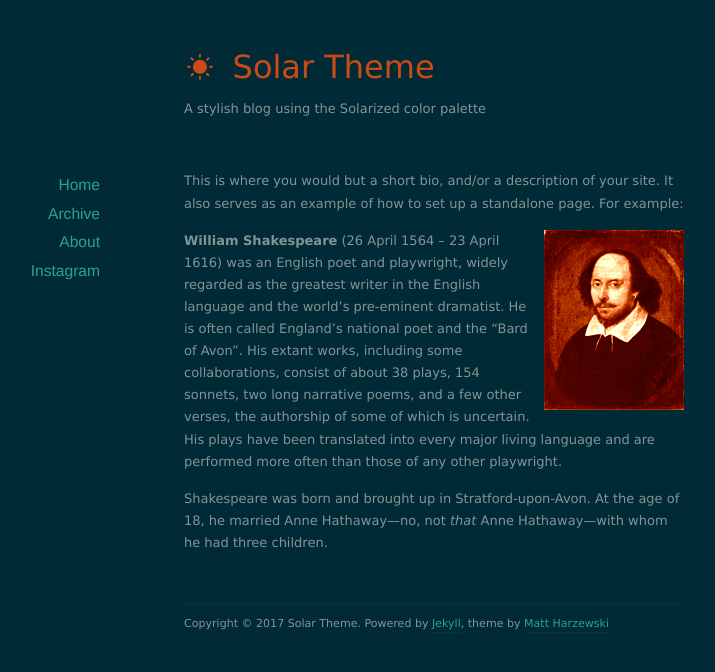
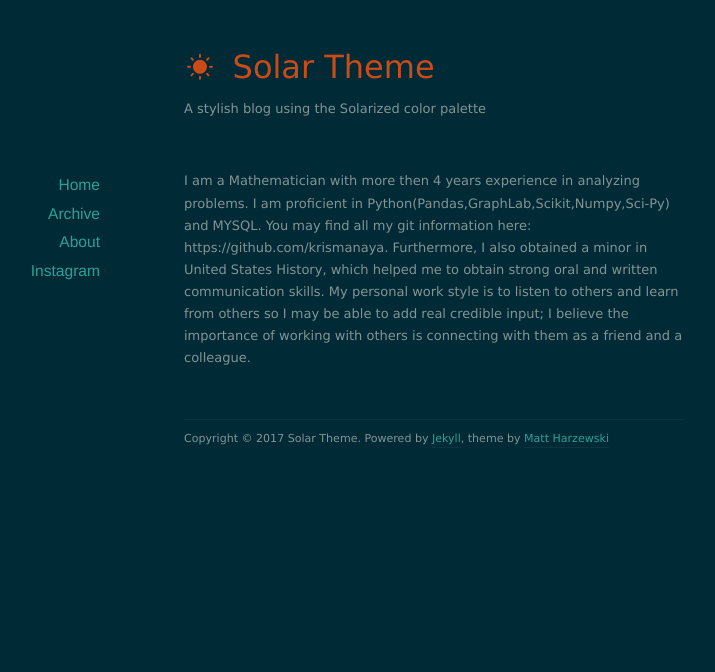
Before and after one commit to krismanaya/krismanaya.github.io, a Jekyll site: the page built from about/index.markdown, in a window 1280 px wide. Shown: the top 672 px of the page, without its empty margins (206-921 px from the left). Built offline with Jekyll 4.4.1, drawn with Linux system fonts in a browser that asks for light colours; nearby versions of some CDN libraries.

Commit message:
make a bio

```diff
--- a/about/index.markdown
+++ b/about/index.markdown
@@ -3,9 +3,4 @@ layout: default
 title: About
 ---
 
-This is where you would but a short bio, and/or a description of your site. It also serves as an example of how to set up a standalone page. For example:
-
-<img src="/images/shakespeare.png" class="right" />
-**William Shakespeare** (26 April 1564 – 23 April 1616) was an English poet and playwright, widely regarded as the greatest writer in the English language and the world's pre-eminent dramatist. He is often called England's national poet and the "Bard of Avon". His extant works, including some collaborations, consist of about 38 plays, 154 sonnets, two long narrative poems, and a few other verses, the authorship of some of which is uncertain. His plays have been translated into every major living language and are performed more often than those of any other playwright.
-
-Shakespeare was born and brought up in Stratford-upon-Avon. At the age of 18, he married Anne Hathaway—no, not *that* Anne Hathaway—with whom he had three children.
+I am a Mathematician with more then 4 years experience in analyzing problems. I am proficient in Python(Pandas,GraphLab,Scikit,Numpy,Sci-Py) and MYSQL. You may find all my git information here: https://github.com/krismanaya. Furthermore, I also obtained a minor in United States History, which helped me to obtain strong oral and written communication skills. My personal work style is to listen to others and learn from others so I may be able to add real credible input; I believe the importance of working with others is connecting with them as a friend and a colleague.
```
